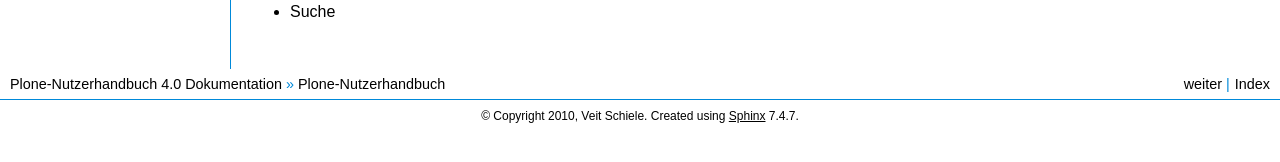
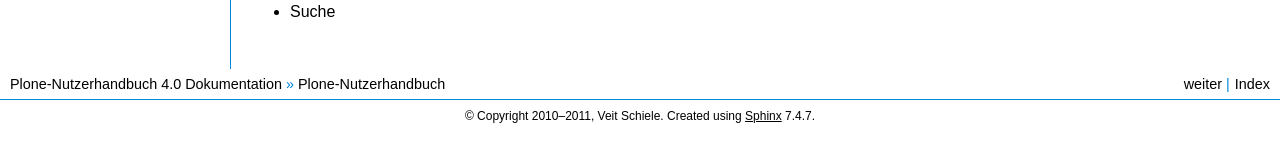
Before and after one commit to veit/plone-nutzerhandbuch, a Sphinx documentation site: the page built from source/index.rst, in a window 1280 px wide. Shown: the part 626-788 px from the top of the page. Built offline with Sphinx 7.4.7, drawn with Linux system fonts in a browser that asks for light colours; pages that are not in the unit, such as notebooks, are missing from menus.

Commit message:
Updated copyright information

```diff
--- a/source/conf.py
+++ b/source/conf.py
@@ -38,7 +38,7 @@ master_doc = 'index'
 
 # General information about the project.
 project = u'Plone-Nutzerhandbuch'
-copyright = u'2010, Veit Schiele'
+copyright = u'2010–2011, Veit Schiele'
 
 # The version info for the project you're documenting, acts as replacement for
 # |version| and |release|, also used in various other places throughout the
```
